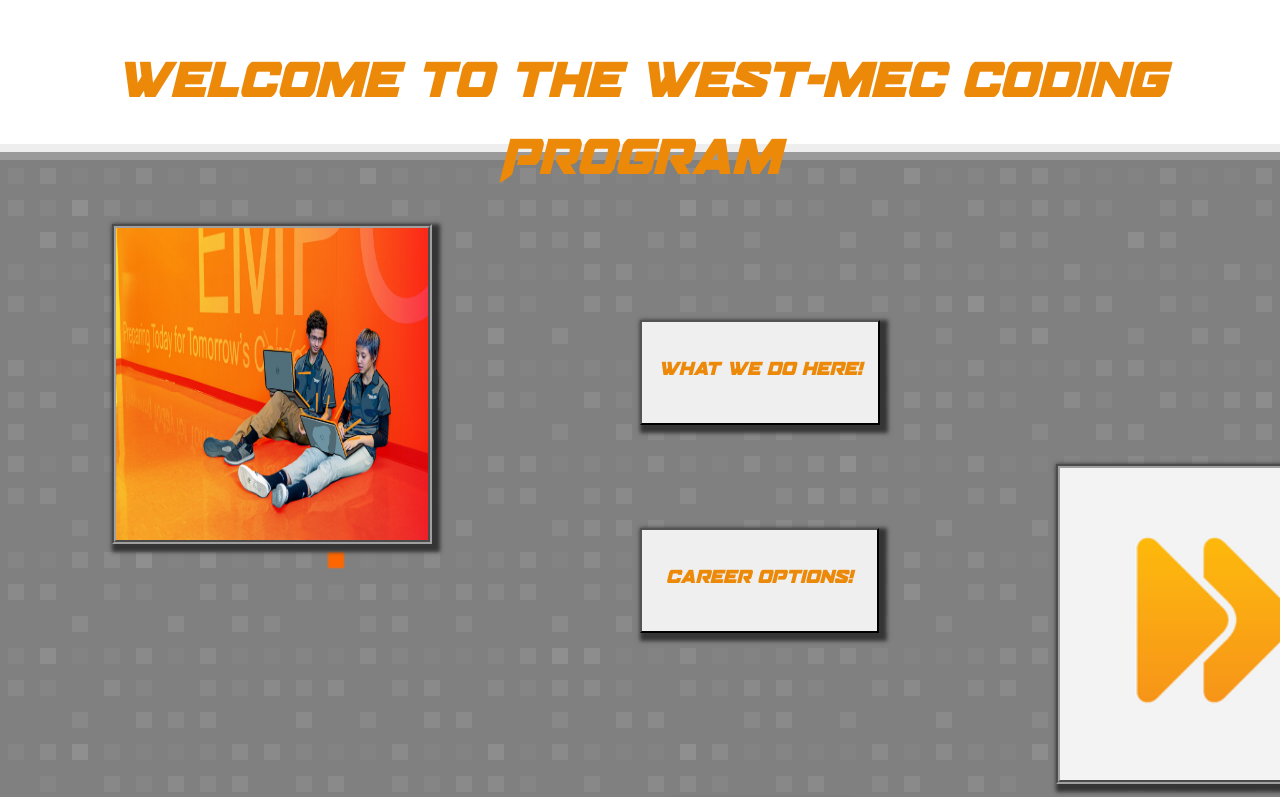
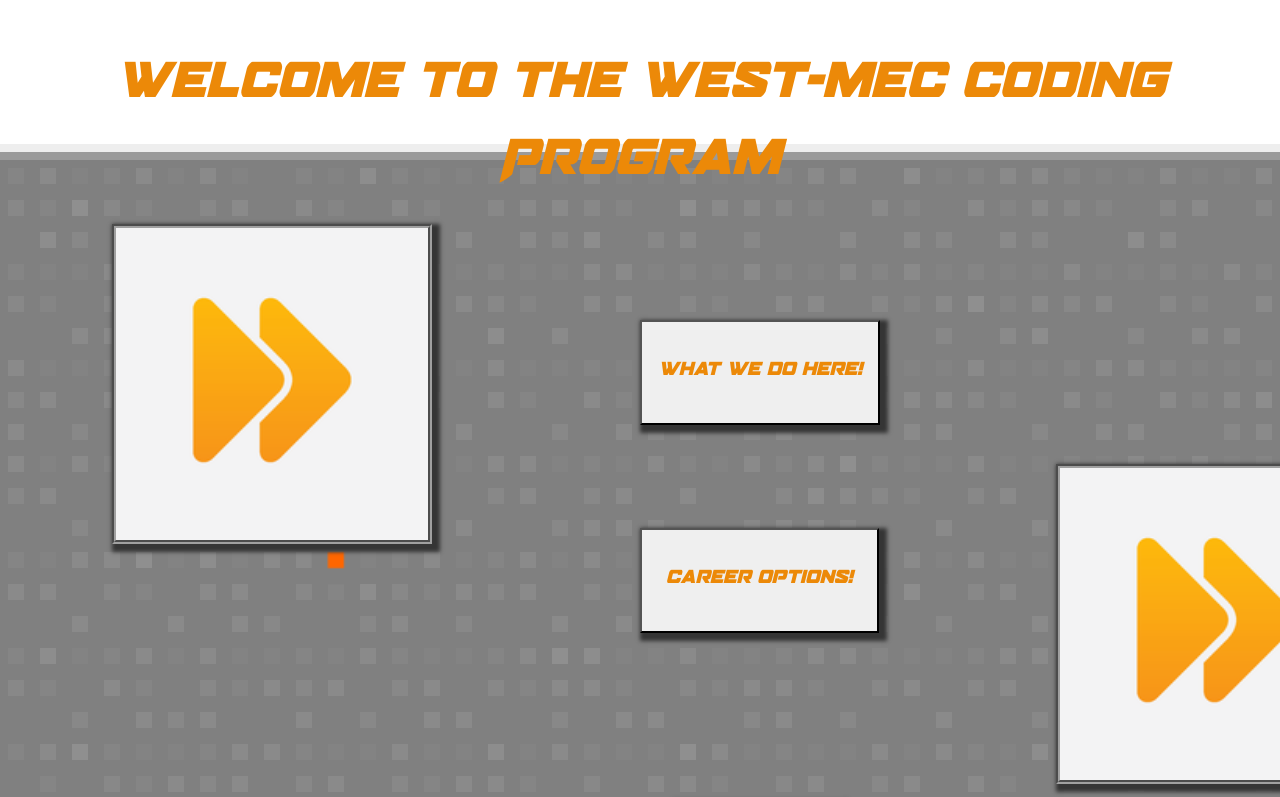
Before and after one commit to Amakris12/West-mec-site, a plain HTML site: page index.html in a window 1280 px wide. Shown: the top 797 px of the page. Drawn offline with nearby package versions, Linux system fonts and the light colour scheme.

Commit message:
Update index.html

```diff
--- a/index.html
+++ b/index.html
@@ -16,7 +16,7 @@
     </div>
 
     <div id="picture">
-        <img id="pic" src="guys.jpg" >
+        <img id="pic" src="images/logo.png" >
     </div>
 
     <div id="dohere" style="display:none;">
```
